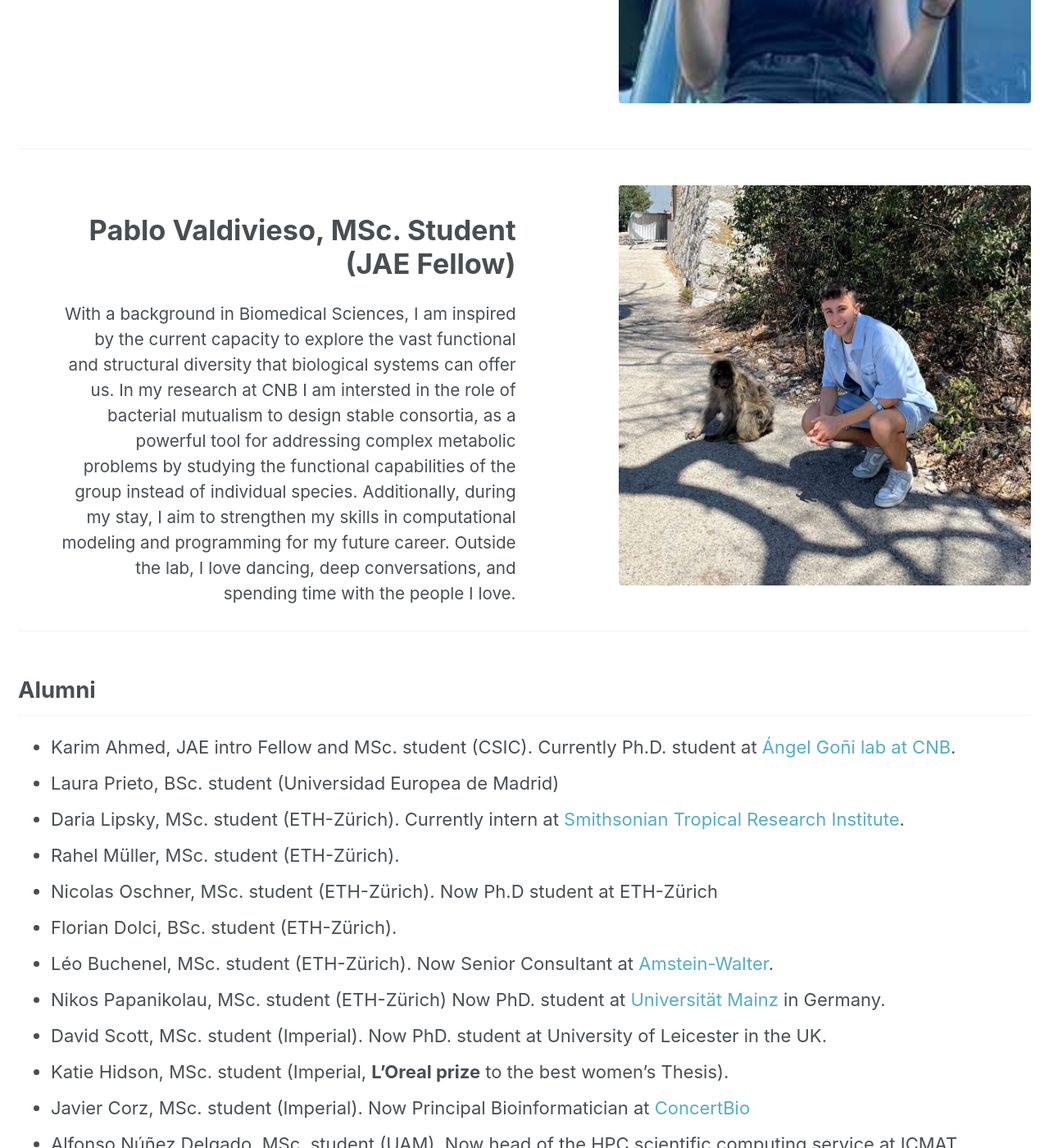
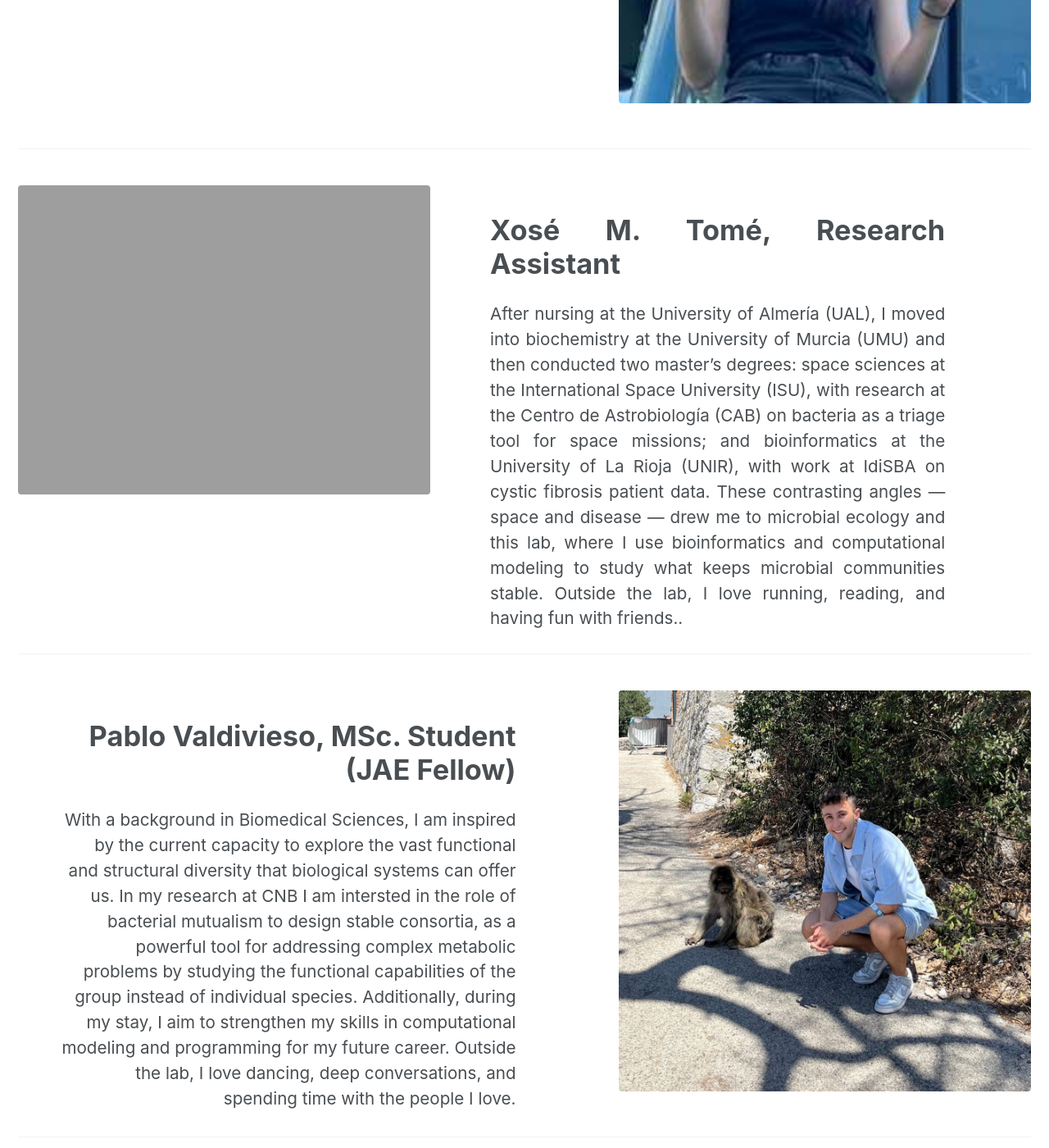
Before and after one commit to apascualgarcia/apascualgarcia.github.io, a Jekyll site: the page built from _pages/People.md, in a window 1280 px wide and 1400 px high, scrolled down 4174 px. Shown: the whole window at 82% size. Built offline with Jekyll 4.4.1, drawn with Linux system fonts in a browser that asks for light colours; some of the changed text lies outside the part shown.

Commit message:
adding xose

```diff
--- a/_pages/People.md
+++ b/_pages/People.md
@@ -112,6 +112,7 @@ feature_row9:
 
 {% include feature_row id="feature_row6" type="right" %}
 
+{% include feature_row id="feature_row9" type="left" %}
 
 {% include feature_row id="feature_row8" type="right" %}
 
```
Also changed, not shown: other parts of _pages/People.md (+1 -0 lines).
